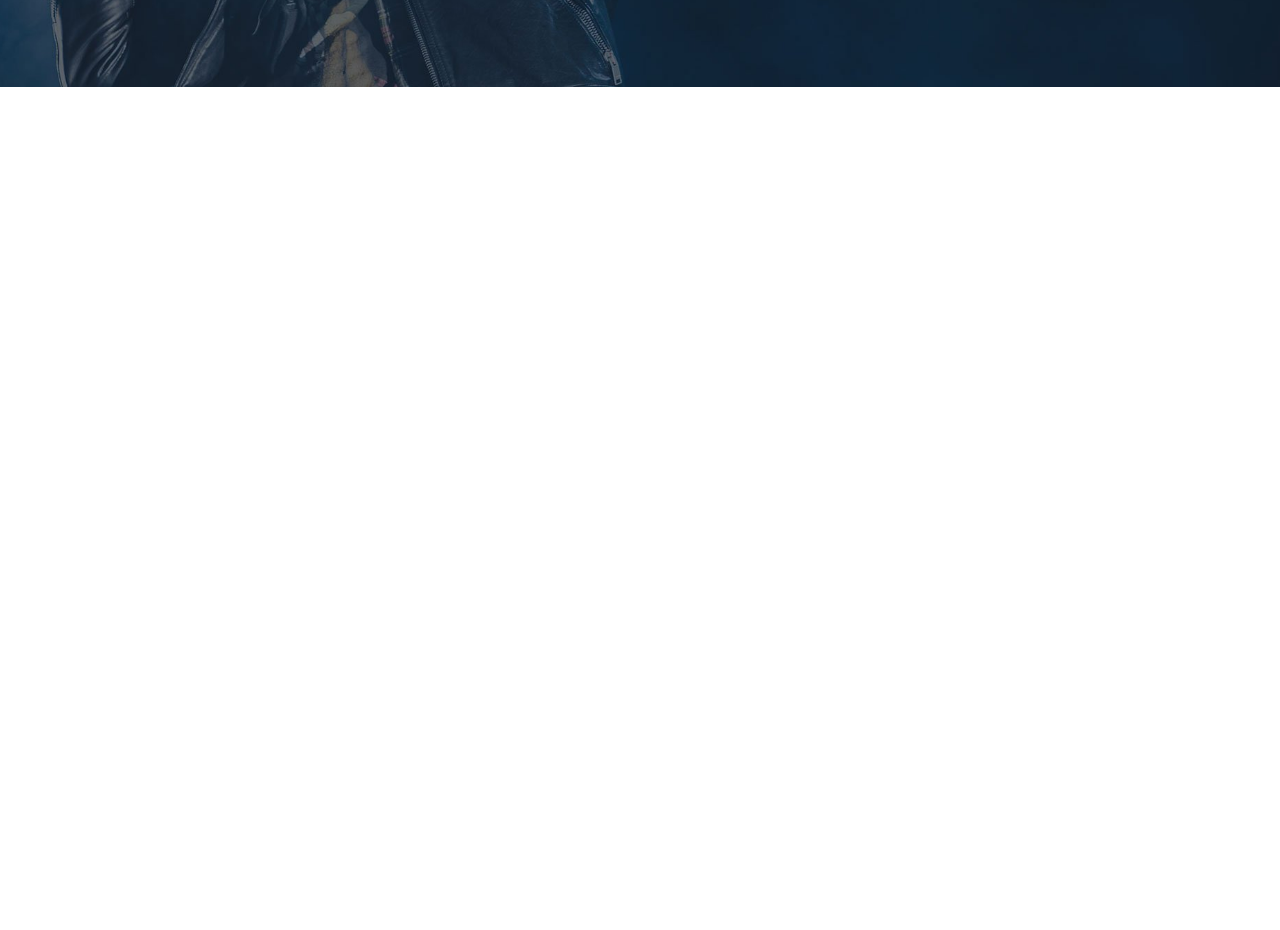
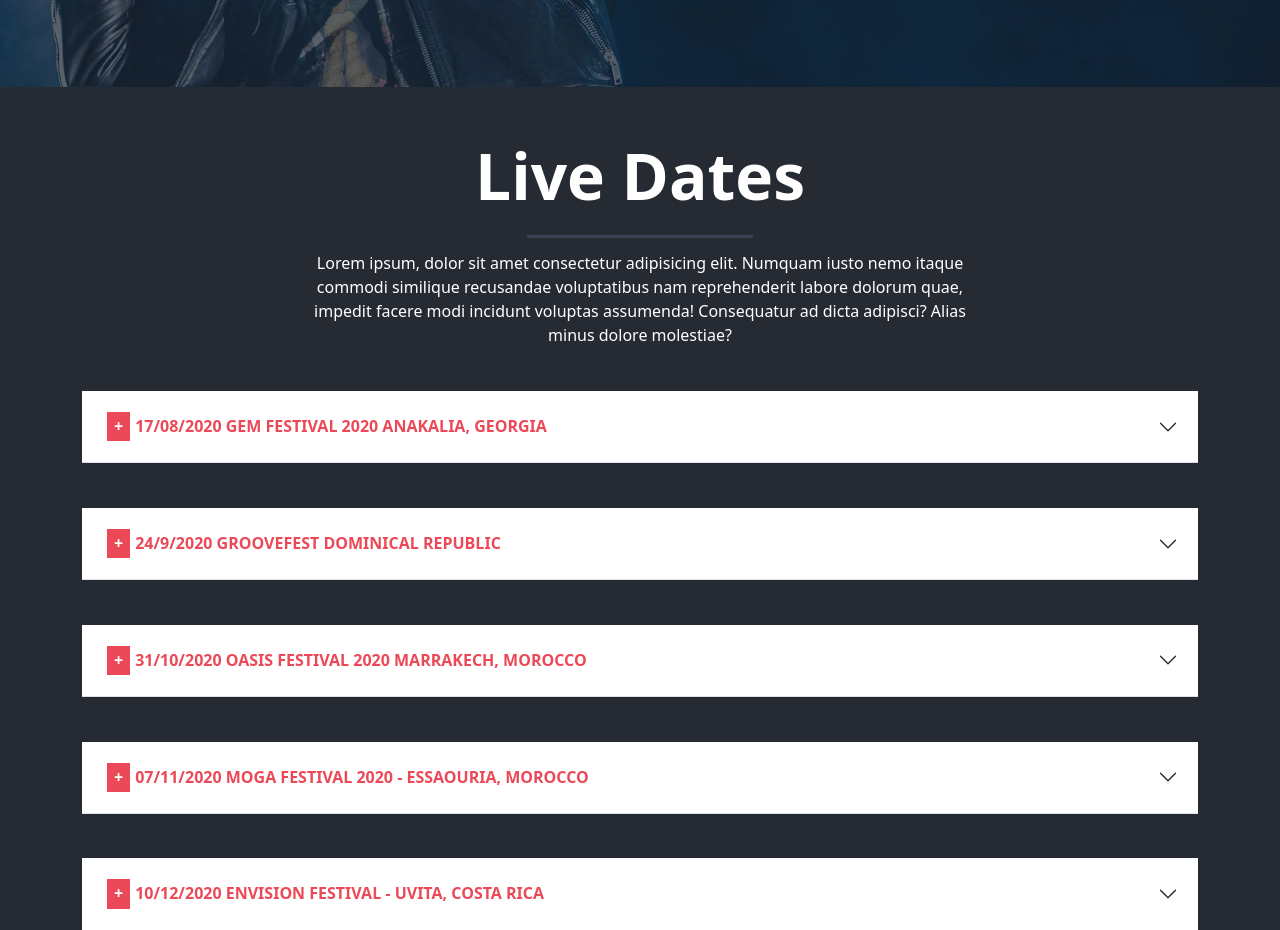
Before and after one commit to SilvioGiacomelli/proj-html-vuejs, a Vue app: page / in a window 1280 px wide. Shown: the part 5220-6150 px from the top of the page. Before the commit the page ends 5307 px from the top, so only its background shows below. Built offline with nearby package versions, Linux system fonts and the light colour scheme.

Commit message:
[Accordion impostato]

```diff
--- a/src/assets/scss/partials/_variables.scss
+++ b/src/assets/scss/partials/_variables.scss
@@ -10,3 +10,8 @@
 $latest-card-bg:#323844;
 $latest-title:#ec4958;
 $news-background:#ec4958;
+
+// LIVEDATES
+$livedates-bg:#252a33;
+$livedates-text:#777687;
+$livedates-text:#ec4958;
--- a/src/components/Main.vue
+++ b/src/components/Main.vue
@@ -2,13 +2,14 @@
 import Video from './partials/Video.vue'
 import Latestbandnews from './partials/Latestbandnews.vue'
 import Musicislife from './partials/Musicislife.vue'
+import Livedates from './partials/Livedates.vue'
 import {store} from './partials/data/store'
   export default {
     components:{
       Video,
       Musicislife,
-      Latestbandnews
-
+      Latestbandnews,
+      Livedates,
     },
     data(){
       return{
@@ -22,6 +23,7 @@
   <Musicislife />
   <Latestbandnews />
   <Video />
+  <Livedates />
 </template>
 
 
--- /dev/null
+++ b/src/components/partials/Livedates.vue
@@ -0,0 +1,124 @@
+<script>
+  export default {
+
+  }
+</script>
+
+<template>
+<div class="container-fluid total">
+    <div class="row">
+      <div class="col-12">
+        <h2 class="text-center">Live Dates</h2>
+      </div>
+    </div>
+    <div class="row">
+      <div class="col-12">
+        <div class="grey-bar"></div>
+        <div class="container text-center">
+            <p>Lorem ipsum, dolor sit amet consectetur adipisicing elit. Numquam iusto nemo itaque commodi similique recusandae voluptatibus nam reprehenderit labore dolorum quae, impedit facere modi incidunt voluptas assumenda! Consequatur ad dicta adipisci? Alias minus dolore molestiae?</p>
+        </div>
+      </div>
+    </div>
+    <div class="container">
+      <div class="row">
+        <div class="col-12">
+          <div class="accordion accordion-flush" id="accordionFlushExample">
+            <div class="accordion-item">
+              <h2 class="accordion-header" id="flush-headingOne">
+                <button class="accordion-button collapsed" type="button" data-bs-toggle="collapse" data-bs-target="#flush-collapseOne" aria-expanded="false" aria-controls="flush-collapseOne">
+                  <span>+</span>17/08/2020 GEM FESTIVAL 2020 ANAKALIA, GEORGIA
+                </button>
+              </h2>
+              <div id="flush-collapseOne" class="accordion-collapse collapse" aria-labelledby="flush-headingOne" data-bs-parent="#accordionFlushExample">
+                <div class="accordion-body"> <img src="../../assets/images/Anakalia.png" alt=""> <code>.accordion-flush</code> class. This is the first item's accordion body.</div>
+              </div>
+            </div>
+            <div class="accordion-item">
+              <h2 class="accordion-header" id="flush-headingTwo">
+                <button class="accordion-button collapsed" type="button" data-bs-toggle="collapse" data-bs-target="#flush-collapseTwo" aria-expanded="false" aria-controls="flush-collapseTwo">
+                  <span>+</span>24/9/2020 GROOVEFEST DOMINICAL REPUBLIC
+                </button>
+              </h2>
+              <div id="flush-collapseTwo" class="accordion-collapse collapse" aria-labelledby="flush-headingTwo" data-bs-parent="#accordionFlushExample">
+                <div class="accordion-body"><img src="../../assets/images/Dominical.png" alt=""> <code>.accordion-flush</code> class. This is the second item's accordion body. Let's imagine this being filled with some actual content.</div>
+              </div>
+            </div>
+            <div class="accordion-item">
+              <h2 class="accordion-header" id="flush-headingThree">
+                <button class="accordion-button collapsed" type="button" data-bs-toggle="collapse" data-bs-target="#flush-collapseThree" aria-expanded="false" aria-controls="flush-collapseThree">
+                  <span>+</span>31/10/2020 OASIS FESTIVAL 2020 MARRAKECH, MOROCCO
+                </button>
+              </h2>
+              <div id="flush-collapseThree" class="accordion-collapse collapse" aria-labelledby="flush-headingThree" data-bs-parent="#accordionFlushExample">
+                <div class="accordion-body"><img src="../../assets/images/Anakalia.png" alt=""> <code>.accordion-flush</code> class. This is the third item's accordion body. Nothing more exciting happening here in terms of content, but just filling up the space to make it look, at least at first glance, a bit more representative of how this would look in a real-world application.</div>
+              </div>
+            </div>
+            <div class="accordion-item">
+              <h2 class="accordion-header" id="flush-headingFour">
+                <button class="accordion-button collapsed" type="button" data-bs-toggle="collapse" data-bs-target="#flush-collapseFour" aria-expanded="false" aria-controls="flush-collapseFour">
+                  <span>+</span>07/11/2020 MOGA FESTIVAL 2020 - ESSAOURIA, MOROCCO
+                </button>
+              </h2>
+              <div id="flush-collapseFour" class="accordion-collapse collapse" aria-labelledby="flush-headingFour" data-bs-parent="#accordionFlushExample">
+                <div class="accordion-body"><img src="../../assets/images/Anakalia.png" alt=""> <code>.accordion-flush</code> class. This is the third item's accordion body. Nothing more exciting happening here in terms of content, but just filling up the space to make it look, at least at first glance, a bit more representative of how this would look in a real-world application.</div>
+              </div>
+            </div>
+            <div class="accordion-item">
+              <h2 class="accordion-header" id="flush-headingThree">
+                <button class="accordion-button collapsed" type="button" data-bs-toggle="collapse" data-bs-target="#flush-collapseFive" aria-expanded="false" aria-controls="flush-collapseFive">
+                  <span>+</span>10/12/2020 ENVISION FESTIVAL - UVITA, COSTA RICA
+                </button>
+              </h2>
+              <div id="flush-collapseFive" class="accordion-collapse collapse" aria-labelledby="flush-headingFive" data-bs-parent="#accordionFlushExample">
+                <div class="accordion-body"><img src="../../assets/images/Anakalia.png" alt=""><code>.accordion-flush</code> class. This is the third item's accordion body. Nothing more exciting happening here in terms of content, but just filling up the space to make it look, at least at first glance, a bit more representative of how this would look in a real-world application.</div>
+              </div>
+            </div>
+          </div>
+        </div>
+      </div>
+    </div>
+  </div>
+</template>
+
+<style lang="scss" scoped>
+@import '../../assets/scss/partials/_variables.scss';
+
+.total{
+  min-height: 100%;
+  background-color: $livedates-bg;
+  color: white;
+  h2{
+    margin-top: 4%;
+    font-size: 4rem;
+    font-weight: bolder;
+    }
+  p{
+    font-size: 1rem;
+    margin: 2%;
+    color: $livedates-text;
+    margin: 0 20%;
+    color: white;
+    }
+  }
+
+  .grey-bar {
+  margin: 0 auto;
+  background-color: $music-islife-gbar;
+  width: 18%;
+  height: 3px;
+  margin-top: 1%;
+  margin-bottom: 1%;
+  }
+
+button{
+  color:$livedates-text;
+  font-weight: bold;
+  span{
+    color: white;
+    margin: 5px;
+    padding: 5px 7px;
+    background-color: $livedates-text;
+  }
+}
+
+</style>
```
Also changed, not shown: src/assets/images/Anakalia.png (added), src/assets/images/Dominical.png (added).
